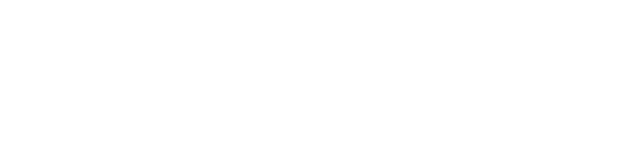
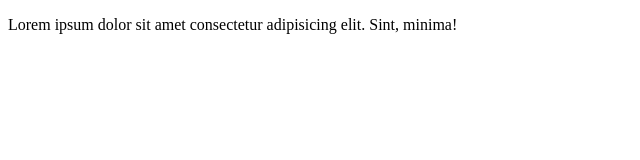
Before and after one commit to JonathanJavier2001/test-repositorio, a plain HTML site: page index.html in a window 1280 px wide. Shown: the whole page, without its empty margins (0-640 px from the left). Drawn offline with Linux system fonts and the light colour scheme.

Commit message:
Agregado DIV Contenedor

```diff
--- a/index.html
+++ b/index.html
@@ -9,4 +9,11 @@
 <body>
 
 </body>
+
+    <!--DIV CONTENEDOR 1-->
+    <div class= "container">
+        <div class= "row">
+            <p>Lorem ipsum dolor sit amet consectetur adipisicing elit. Sint, minima!</p>
+        </div>
+
 </html>
```
